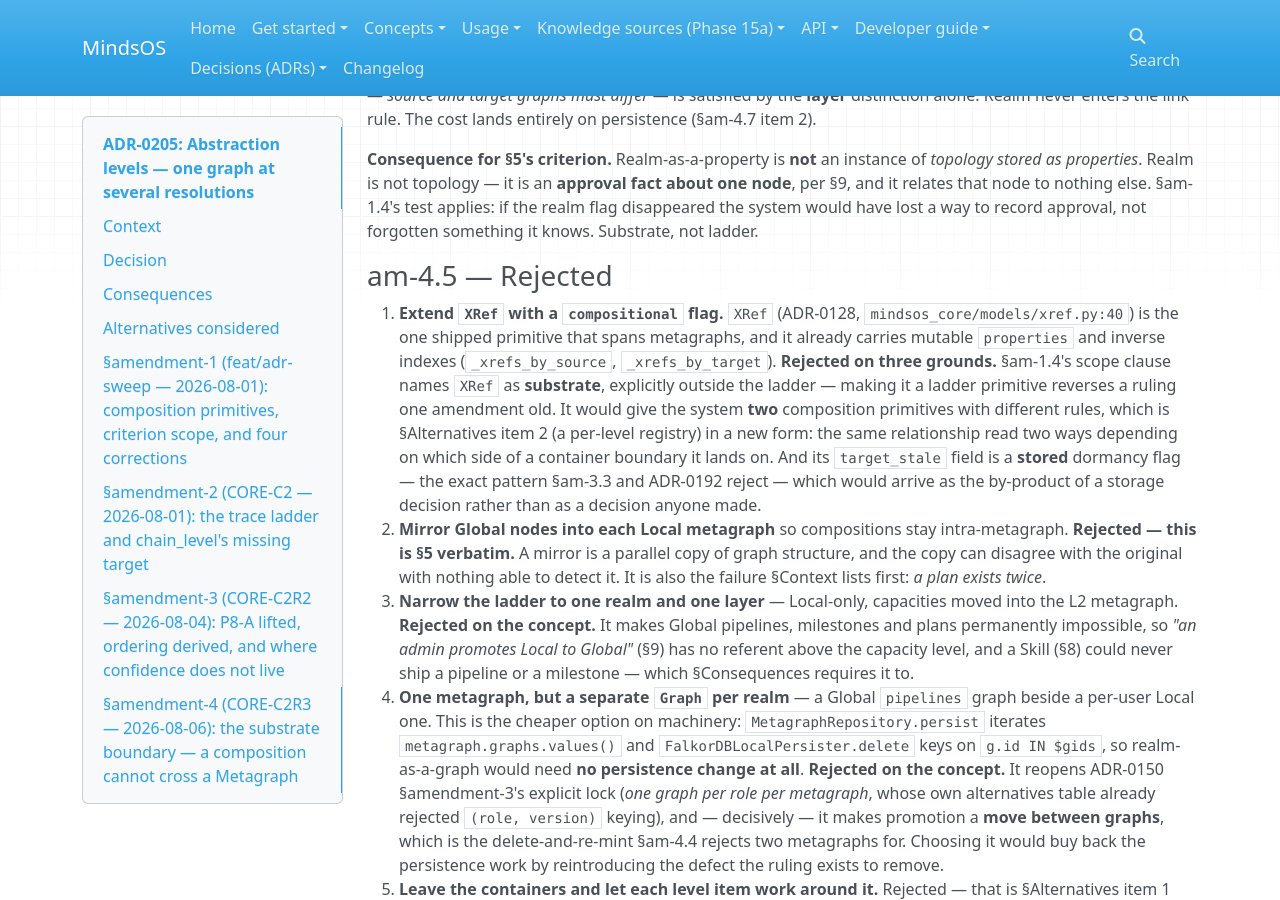
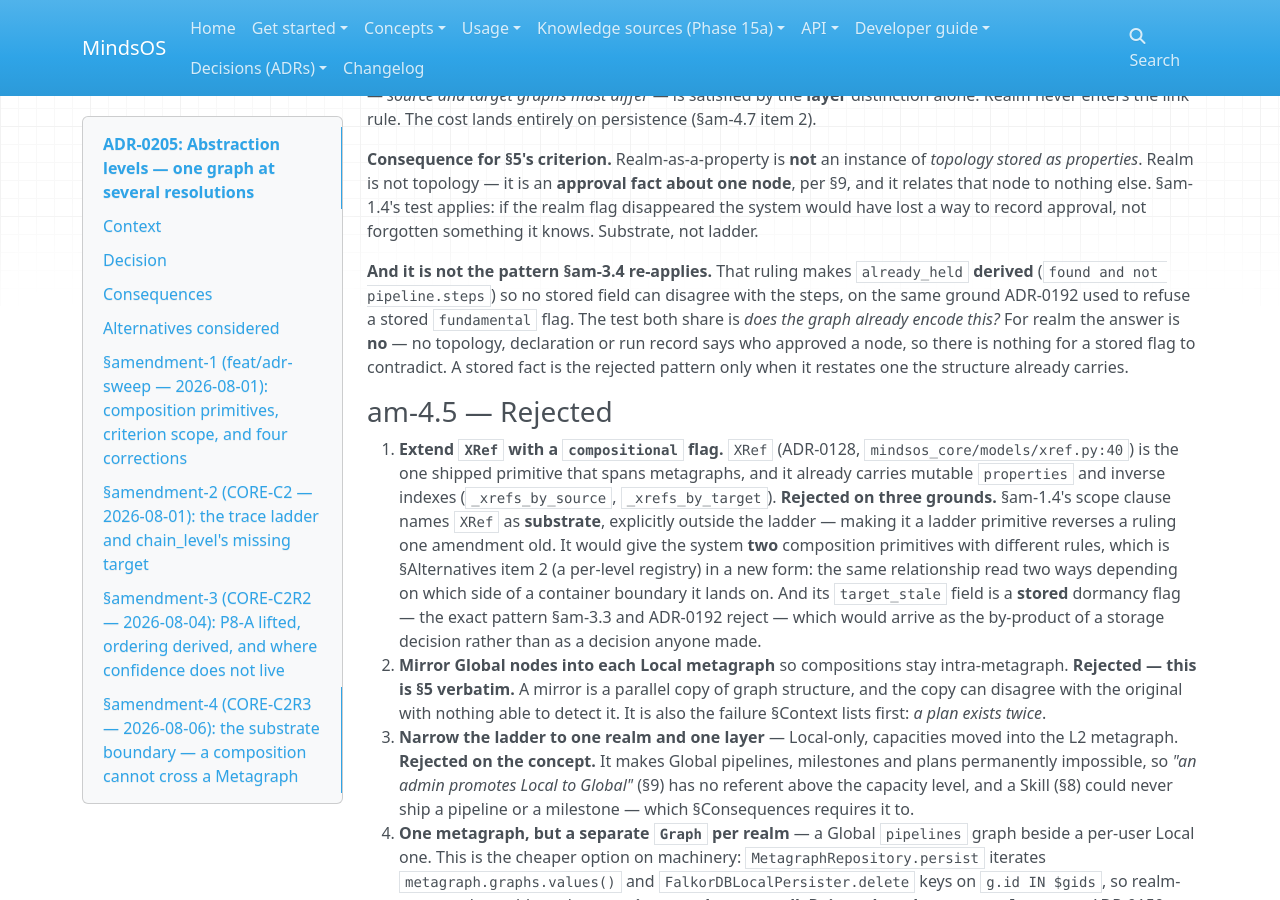
Before and after one commit to halvim/mindsos, an MkDocs documentation site: the page built from docs/decisions/adr/0205-abstraction-levels.md, in a window 1280 px wide and 900 px high, scrolled down 16681 px. Built offline with MkDocs 1.6.1, drawn with Linux system fonts in a browser that asks for light colours; nearby versions of some CDN libraries.

Commit message:
docs(core): am-4.4 cites am-3.4's derived-not-stored ruling, landed in the same merge

```diff
--- a/docs/decisions/adr/0205-abstraction-levels.md
+++ b/docs/decisions/adr/0205-abstraction-levels.md
@@ -783,6 +783,13 @@ node**, per §9, and it relates that node to nothing else. §am-1.4's test appli
 flag disappeared the system would have lost a way to record approval, not forgotten something it
 knows. Substrate, not ladder.
 
+**And it is not the pattern §am-3.4 re-applies.** That ruling makes `already_held` **derived**
+(`found and not pipeline.steps`) so no stored field can disagree with the steps, on the same
+ground ADR-0192 used to refuse a stored `fundamental` flag. The test both share is *does the
+graph already encode this?* For realm the answer is **no** — no topology, declaration or run
+record says who approved a node, so there is nothing for a stored flag to contradict. A stored
+fact is the rejected pattern only when it restates one the structure already carries.
+
 ### am-4.5 — Rejected
 
 1. **Extend `XRef` with a `compositional` flag.** `XRef` (ADR-0128,
```
